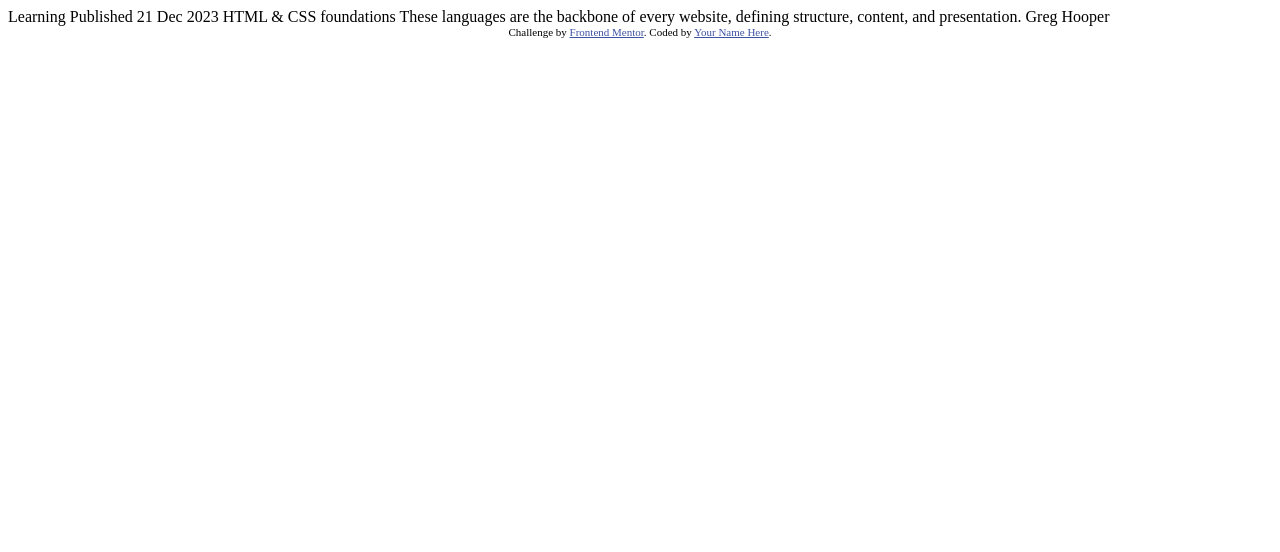
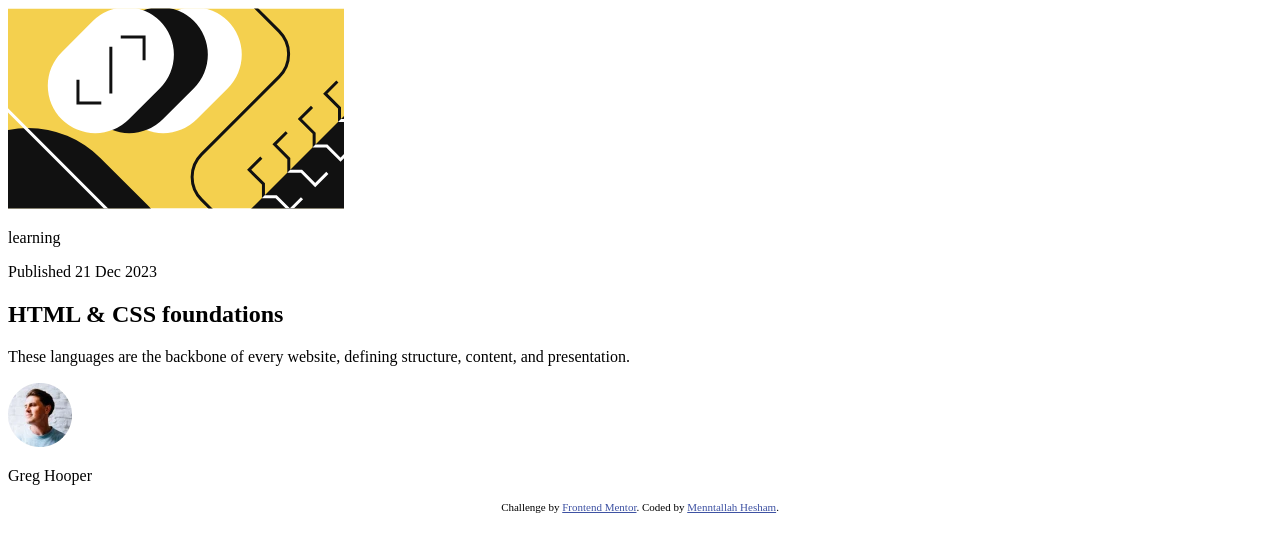
Before and after one commit to Mennatallah-Hisham/Blog-preview-card, a plain HTML site: page index.html in a window 1280 px wide. Drawn offline with Linux system fonts and the light colour scheme.

Commit message:
page hmtl strucutre

```diff
--- a/index.html
+++ b/index.html
@@ -15,20 +15,42 @@
   </style>
 </head>
 <body>
+  <main>
+    <article>
+      <img src="./assets/images/illustration-article.svg" alt="" aria-hidden="true"/>
+      <div>
+        <p>learning</p>
+        <p>  Published 21 Dec 2023</p>
+      </div>
+      <h1>
+        HTML & CSS foundations
+      </h1>
+<p>
 
-  Learning
 
-  Published 21 Dec 2023
+        These languages are the backbone of every website, defining structure, content, and presentation.
+      </p>
+      <div>
+        <img src="./assets/images/image-avatar.webp" alt=""/>
+        <p>
 
-  HTML & CSS foundations
+          Greg Hooper</p>
+      </div>
 
-  These languages are the backbone of every website, defining structure, content, and presentation.
+    </article>
+  </main>
 
-  Greg Hooper
-
+<footer>
   <div class="attribution">
     Challenge by <a href="https://www.frontendmentor.io?ref=challenge" target="_blank">Frontend Mentor</a>.
-    Coded by <a href="#">Your Name Here</a>.
+    Coded by <a href="#">Menntallah Hesham</a>.
   </div>
+</footer>
+
+
+
+
+
+
 </body>
 </html>
```
